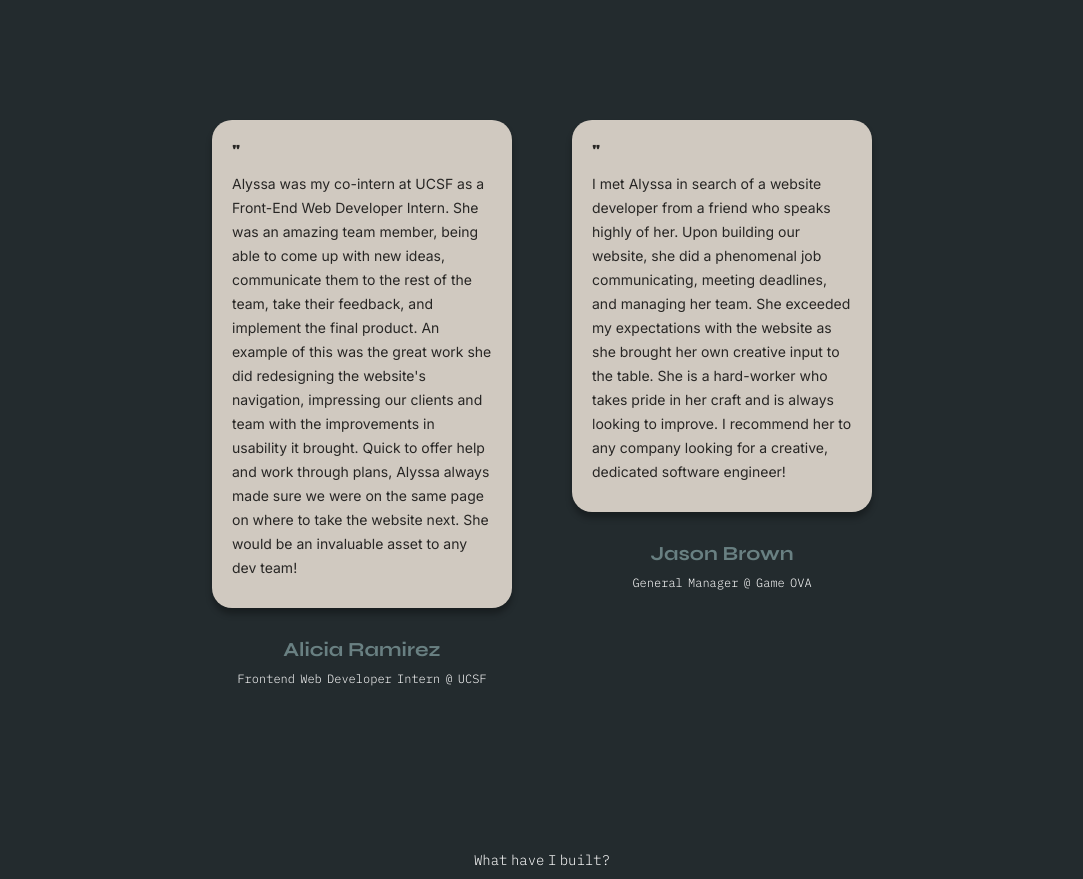
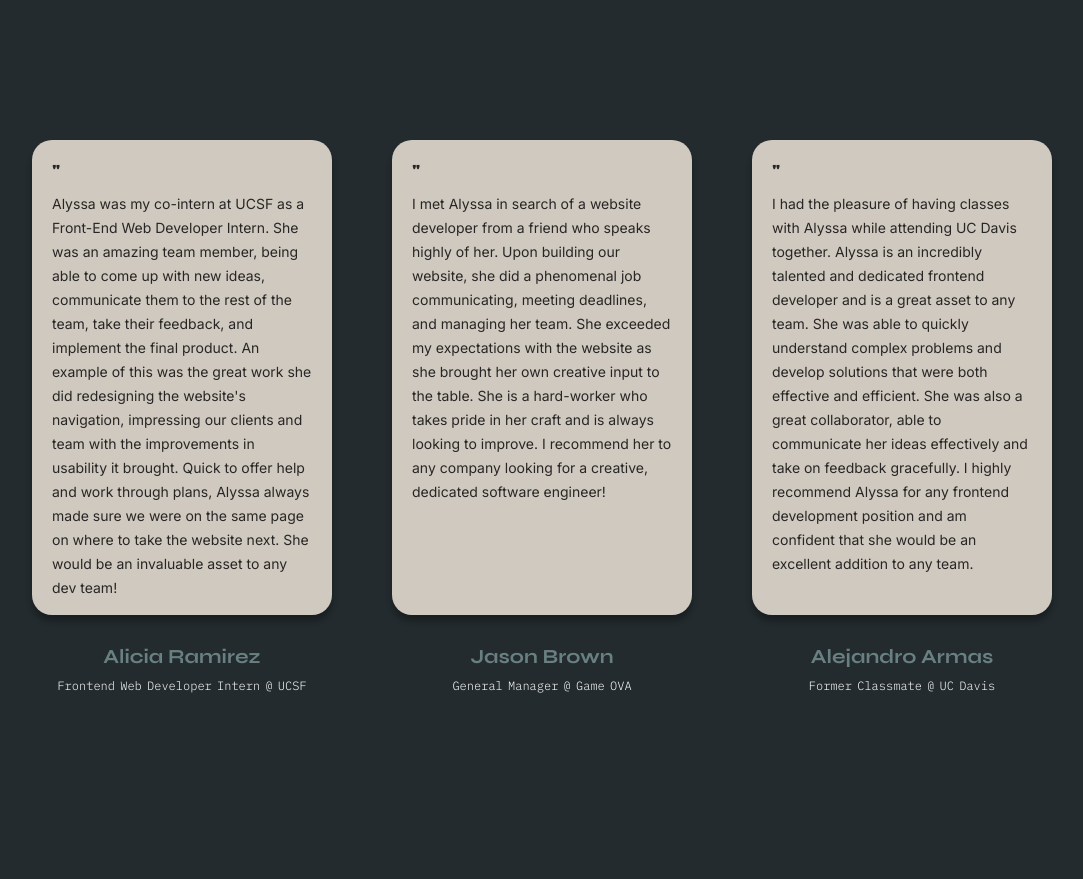
Before and after one commit to alyssamarie0107/alyssamarie0107.github.io, a React (Create React App) app: page / in a window 1280 px wide. Shown: the part 2840-3719 px from the top of the page, without its empty margins (98-1181 px from the left). Built offline with nearby package versions, Linux system fonts and the light colour scheme.

Commit message:
remove hover effect on skills component and added testimony

```diff
--- a/src/components/skill/Skill.js
+++ b/src/components/skill/Skill.js
@@ -9,9 +9,6 @@ const skillsChildVariants = {
     },
     visible: {
         opacity: 1
-    },
-    hover: {
-        scale: 1.1
     }
 }
 
@@ -23,11 +20,9 @@ const Skill = (props) => {
             className={ styles.Skill }
             variants={ skillsChildVariants }>
                 <div className={ styles.skillContainer }>
-                    <motion.div
-                        variants={ skillsChildVariants }
-                        whileHover="hover">
+                    <div>
                             <FontAwesomeIcon icon={ props.icon } size="2x" className="fa-fw"/>
-                    </motion.div>
+                    </div>
                     <span>{ props.skillName }</span>
                 </div>
         </motion.div>
--- a/src/components/testimony-card/TestimonyCard.module.css
+++ b/src/components/testimony-card/TestimonyCard.module.css
@@ -4,11 +4,12 @@
     flex-direction: column;
     align-items: center;
     color: var(--black);
-    margin: 0px 30px;
+    margin: 20px 30px;
 }
 
 .content {
     width: 300px;
+    height: 475px;
     padding: 20px;
     border-radius: 20px;
     margin-bottom: 30px;
--- a/src/sections/testimony/Testimony.js
+++ b/src/sections/testimony/Testimony.js
@@ -40,6 +40,12 @@ const Testimony = () => {
                             by="Jason Brown"
                             title="General Manager @ Game OVA"
                         />
+
+                        <TestimonyCard
+                            testimony="I had the pleasure of having classes with Alyssa while attending UC Davis together. Alyssa is an incredibly talented and dedicated frontend developer and is a great asset to any team. She was able to quickly understand complex problems and develop solutions that were both effective and efficient. She was also a great collaborator, able to communicate her ideas effectively and take on feedback gracefully. I highly recommend Alyssa for any frontend development position and am confident that she would be an excellent addition to any team."
+                            by="Alejandro Armas"
+                            title="Former Classmate @ UC Davis"
+                        />
                 </motion.div>
         </section>
     );
```
